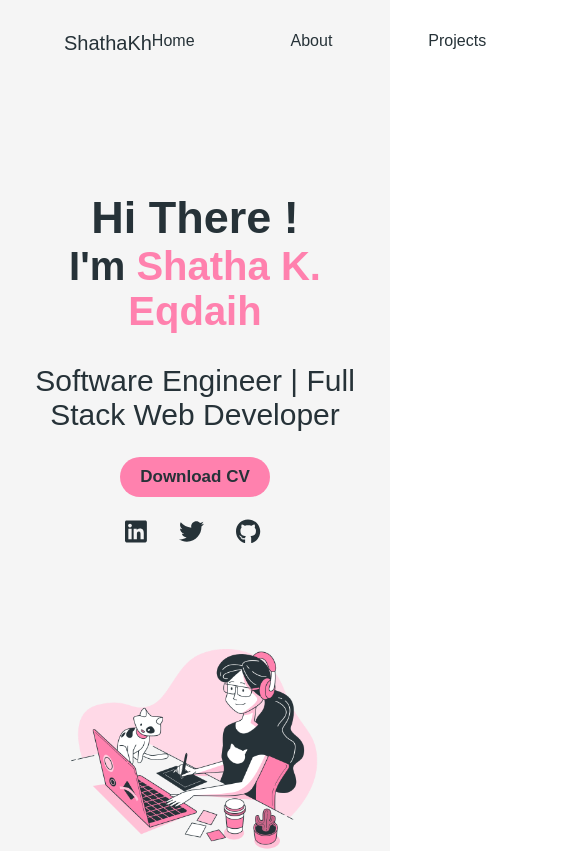
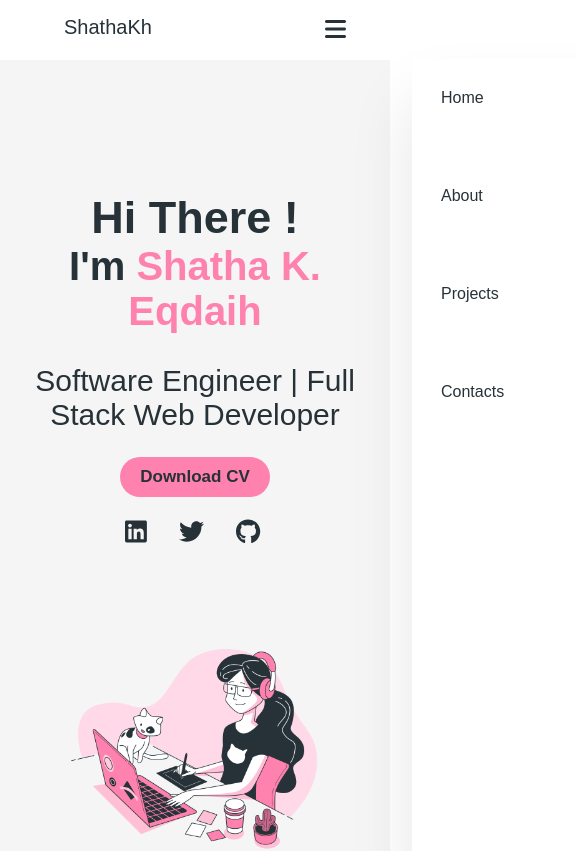
Before and after one commit to shathakh/portfolio-sh, a React (Create React App) app in the folder portfolio/: page / in a window 390 px wide. Shown: the top 851 px of the page, 576 px wide, since content can reach past the window. Built offline with nearby package versions, Linux system fonts and the light colour scheme.

Commit message:
make responsive navbar

```diff
--- a/portfolio/src/App.css
+++ b/portfolio/src/App.css
@@ -11,7 +11,7 @@
   justify-content: space-between;
   padding: 2rem 4rem;
   position: fixed !important;
-  transition: all 0.3s ease-in-out 0s;
+  transition: all 0.4s ease-in-out 0s;
   width: 100%;
 }
  .logo{
@@ -31,7 +31,7 @@
   justify-content: space-between;
   padding: 1rem 4rem;
   position: fixed !important;
-  transition: all 0.3s ease-out 0s;
+  transition: all 0.4s ease-out 0s;
   width: 100%;
   background-color: white;
   z-index: 1;
@@ -58,7 +58,6 @@
 .home{
   background-color: whitesmoke;
   width: 100%;
-  /* height: 48rem; */
   display: flex;
   justify-content: space-around;
   flex-wrap: wrap;
@@ -102,7 +101,7 @@
   text-align: center;
   font-size: 17px;
   font-weight: 600;
-  /* box-shadow: 0px 0px 10px 0px #474747; */
+  transition: .7s ease-in;
 }
 
 .brief .view-cv a{
@@ -113,12 +112,14 @@
   width: 100%;
 }
 
-.brief .view-cv :hover{
+.brief .view-cv a:hover{
 color: white;
 transition: 1s;
 }
 
-
+.brief .view-cv:hover{
+background-color: #263238;
+}
 
 .brief .icons {
   display: flex;
@@ -137,7 +138,6 @@ transition: 1s;
 .brief .icons a .svg-inline--fa{
   padding: 7px ;
   border-radius: 20px;
-
 }
 
 .brief .icons a :hover{
@@ -156,12 +156,11 @@ transition: 1s;
   background-image: url(../src/assets/6560073.jpg);
   z-index: -1;
   width: 100%;
-  /* height: 55rem; */
-  /* background-repeat: no-repeat; */
   background-size: cover;
   color: white;
   padding-bottom: 4rem;
 }
+
 .about .title{
   text-align: center;
   color: #ff81ae;
@@ -194,7 +193,7 @@ transition: 1s;
   flex-wrap: wrap;
 }
 
- .container {
+.container {
   position: relative;
 }
 
@@ -278,6 +277,7 @@ transition: 1s;
   transform: translate3D(0, -9px, 0);
   background-color: white;
 }
+
 .card h3{
   color: #ff81ae;
   padding: 10px;
@@ -294,6 +294,7 @@ transition: 1s;
   height: 230px;
   border-radius: 10px;
 }
+
 .card-links{
   padding-top: 15px;
   display: flex;
@@ -306,40 +307,47 @@ transition: 1s;
   border-radius: 10px;
   width: 80px;
   font-weight: bold;
+  transition: .5s ease-in;
 }
 
-.card-links div :hover{
+.card-links div a:hover{
 color: white;
+}
+
+.card-links div:hover{
+background-color: #f96196;
 }
 
 .card-links a{
   text-decoration: none;
   color: #263238;
+  transition: .5s ease-in;
 }
-
 
 .cards-section{
   display: flex;
   flex-wrap: wrap;
   margin-top: 2rem;
-  margin-left: 5.5rem;
+  /* margin-left: 5.5rem; */
+  justify-content: center;
 }
 
 .card :hover{
   /* box-shadow: #ff81ae 0px 0px 15px; */
   transition: all 0.3s linear;
 }
+
 #contacts{
   padding-top: 2rem;
   background-image: url(../src/assets/6560073.jpg);
   z-index: -1;
   width: 100%;
-  /* height: 50rem; */
   background-repeat: no-repeat;
   background-size: cover;
   color: white;
   padding-bottom: 3rem;
 }
+
 #contacts h2{
   text-align: center;
   color: #ff81ae;
@@ -353,7 +361,6 @@ color: white;
 }
 
 .email-icon , .address-icon , .phone-icon {
-  /* width: 60px; */
   background-color: #ff81ae;
   border-radius: 30px;
   margin: 1rem;
@@ -381,6 +388,7 @@ color: white;
 .social {
   margin-left: 6rem;
 }
+
 .contact-form form{
   display: flex;
   flex-direction: column;
@@ -423,6 +431,12 @@ color: white;
   font-size: 18px;
   font-weight: 600;
   color: #263238;
+  transition: .5s ease-in;
+}
+
+.contact-form form .submit-btn:hover{
+  background-color: #f96196;
+  color: white;
 }
 
 .contact-content p {
@@ -451,6 +465,10 @@ color: white;
   transition: .4s;
 }
 
+#mobile{
+  display: none;
+}
+
 @media (max-width: 1290px){
   .brief {
     padding-top: 12rem;
@@ -459,9 +477,6 @@ color: white;
 
 .about .description {
   margin: 0px 8rem;
-}
-.cards-section {
-  margin-left: 8.5rem;
 }
 .contact-content {
       width: 100%;
@@ -502,14 +517,60 @@ color: white;
 .skills .icons .languages, .tools {
       margin: 2.5rem 4rem;
 }
-.cards-section {
-  margin-left: 9rem;
-}
 .social-icons {
   margin-bottom: 3rem;
 }
 .contact-form form .submit-btn {
   margin-left: 10rem;
+}
+.navbar {
+  display: flex;
+  flex-direction: column;
+  align-items: flex-start;
+  justify-content: flex-start;
+  gap: 5rem;
+  position: fixed;
+  top: 59px;
+  right: -350px;
+  width: 328px;
+  height: 100vh;
+  background-color: white;
+  box-shadow: 0px 40px 60px rgb(0 0 0 / 10%);
+  padding: 30px 0px 0px 29px;
+  transition: .3s ease-in-out;
+}
+
+.navbar.active{
+  right: 0px;
+}
+
+#mobile{
+  display: block;
+  display: block;
+  font-size: 24px;
+  margin-right: -20px;
+  color: #263238;
+  cursor: pointer;
+}
+.header {
+  padding: 1rem 4rem;
+  background-color: white;
+}
+.card{
+  width: 440px;
+  height: 500px;
+}
+.image-card {
+  width: 405px;
+  height: 240px;
+}
+.card p {
+  padding-top: 10px;
+  padding-left: 10px;
+  padding-right: 10px;
+}
+.card-links {
+  padding-top: 30px;
 }
 }
 
@@ -539,13 +600,34 @@ color: white;
 .skills .icons .languages, .tools {
       margin: 2.5rem 4rem;
 }
-.cards-section {
-  margin-left: 4rem;
-}
 .social-icons {
   margin-bottom: 3rem;
 }
 .contact-form form .submit-btn {
   margin-left: 10rem;
 }
+.contact-form form input {
+  width: 21rem;
 }
+.contact-form form textarea {
+  width: 21rem;
+}
+.contact-form form .submit-btn {
+  margin-left: 6rem;
+}
+#contacts .statement {
+  padding-left: 10px;
+  padding-right: 10px;
+}
+.card{
+  width: 360px;
+  height: 480px;
+}
+.image-card{
+  width: 338px;
+  height: 230px;
+}
+.social {
+  margin-left: 2rem;
+}
+}
--- a/portfolio/src/components/header.jsx
+++ b/portfolio/src/components/header.jsx
@@ -1,11 +1,18 @@
 import React, { useState } from 'react';
+import { FontAwesomeIcon } from '@fortawesome/react-fontawesome';
+import { faBars, faTimes } from '@fortawesome/free-solid-svg-icons';
 
 function Header() {
   const [fixed, setFix] = useState(false);
+  const [clicked, setClick] = useState(false);
 
   const setFixed = () => {
     if (window.scrollY > 300) setFix(true);
     else setFix(false);
+  };
+
+  const handelClick = () => {
+    setClick(!clicked);
   };
 
   window.addEventListener('scroll', setFixed);
@@ -14,14 +21,16 @@ function Header() {
     <div className={fixed ? 'scrolling' : 'header'}>
       <div className="logo">ShathaKh</div>
       <div className="content-list">
-        <ul className="navbar">
+        <ul className={clicked ? 'navbar active' : 'navbar'}>
           <li><a href="#home">Home</a></li>
           <li><a href="#about">About</a></li>
           <li><a href="#projects">Projects</a></li>
           <li><a href="#contacts">Contacts</a></li>
         </ul>
       </div>
-
+      <div id="mobile">
+        <FontAwesomeIcon onClick={handelClick} className="bar-icon" icon={clicked ? faTimes : faBars} />
+      </div>
     </div>
   );
 }
```
